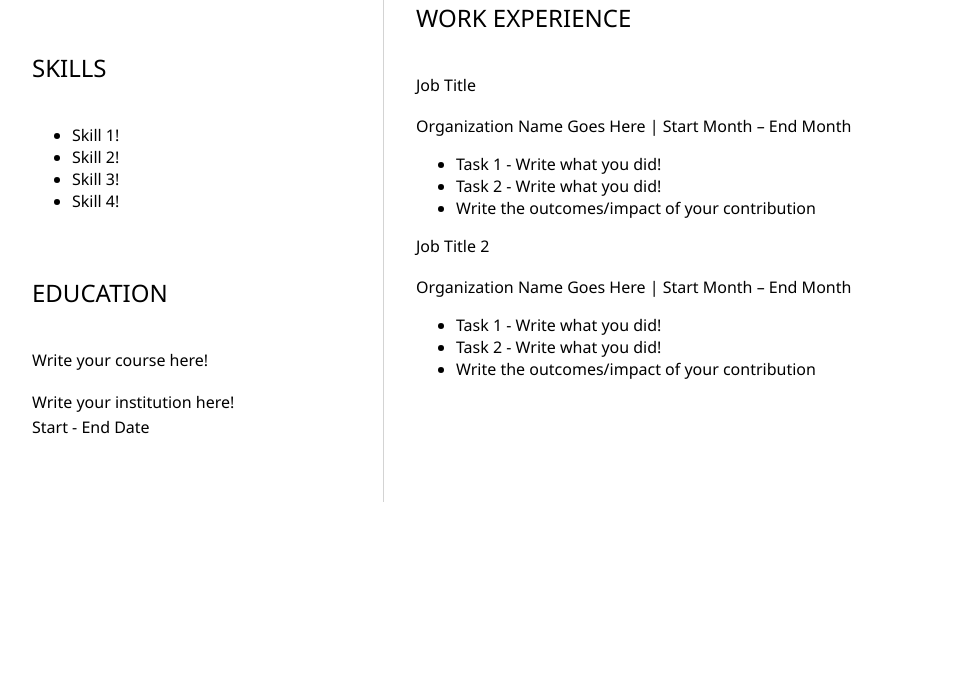
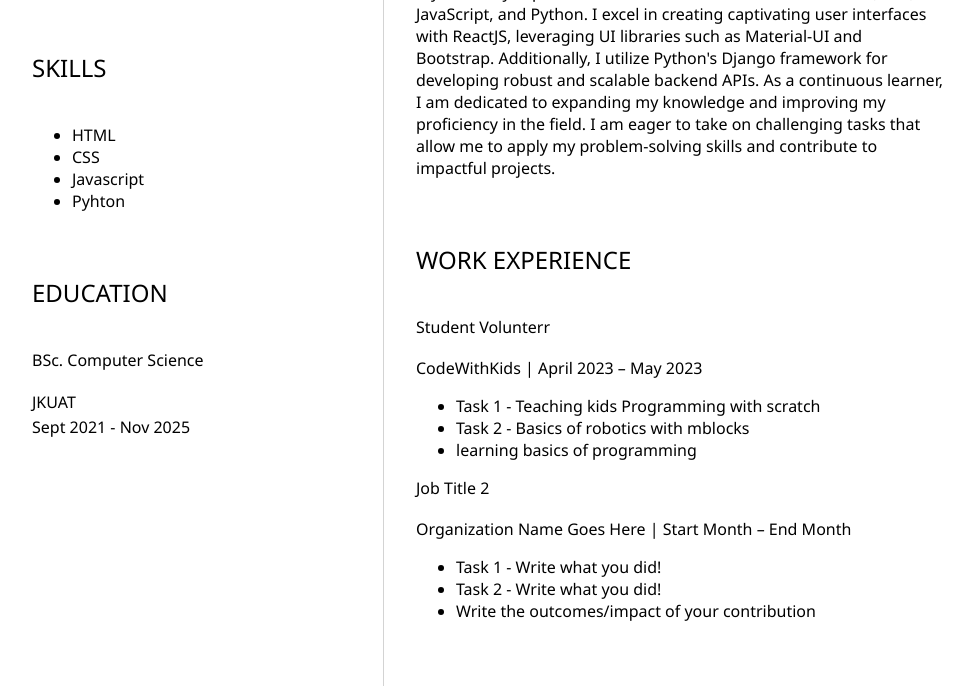
Before and after one commit to Edwin574/Resume, a plain HTML site: page index.html in a window 1280 px wide. Shown: the part 422-1108 px from the top of the page, without its empty margins (160-1133 px from the left). Before the commit the page ends 924 px from the top, so only its background shows below. Drawn offline with Linux system fonts and the light colour scheme.

Commit message:
initial commit

```diff
--- a/index.html
+++ b/index.html
@@ -1,16 +1,17 @@
 <html>
+
 <head>
     <link href="style.css" rel="stylesheet">
     <link rel="stylesheet" href="https://cdnjs.cloudflare.com/ajax/libs/font-awesome/5.15.4/css/all.min.css">
-        <title>Julia Muiruri</title>
+    <title>Edwin</title>
 </head>
 
 <body>
     <header id="header">
         <!-- resume header with your name and title -->
-			<h1>Julia Muiruri</h1>
+        <h1>Edwin Owino</h1>
         <hr>
-			Faculty Demo
+        Student
         <hr>
     </header>
     <main>
@@ -20,36 +21,36 @@
                 <!-- contact info including social media -->
                 <p>
                     <i class="fa fa-envelope" aria-hidden="true"></i>
-                        <a href="mailto:username@domain.top-level domain">Write your email here</a>
+                    <a href="mailto:username@domain.top-level domain">edwin.owino@students.jkuat.ac.ke</a>
                 </p>
                 <p>
                     <i class="fab fa-github" aria-hidden="true"></i>
-                        <a href="github.com/yourGitHubUsername">Write your username here!</a>
+                    <a href="github.com/yourGitHubUsername">Edwin574</a>
                 </p>
                 <p>
                     <i class="fab fa-linkedin" aria-hidden="true"></i>
-                        <a href="linkedin.com/yourLinkedInUsername">Write your username here!</a>
+                    <a href="linkedin.com/yourLinkedInUsername">Edwin Owino</a>
                 </p>
             </section>
             <section>
                 <h2>SKILLS</h2>
                 <!-- your skills -->
                 <ul>
-                        <li>Skill 1!</li>
-                        <li>Skill 2!</li>
-                        <li>Skill 3!</li>
-                        <li>Skill 4!</li>
+                    <li>HTML</li>
+                    <li>CSS</li>
+                    <li>Javascript</li>
+                    <li>Pyhton</li>
                 </ul>
             </section>
             <section>
                 <h2>EDUCATION</h2>
                 <!-- your education -->
-                    <h3>Write your course here!</h3>
+                <h3>BSc. Computer Science</h3>
                 <p>
-                        Write your institution here!
+                    JKUAT
                 </p>
                 <p>
-                        Start - End Date
+                    Sept 2021 - Nov 2025
                 </p>
             </section>
         </article>
@@ -57,19 +58,28 @@
             <section>
                 <h2>ABOUT</h2>
                 <!-- about you -->
-                    <p>Write a blurb about yourself!</p>
+                <p>Hi there! I'm Edwin Owino, a passionate Computer Science student at JKUAT. Currently in my second
+                    year, I thrive on the challenges of problem-solving and constantly seeking new opportunities to
+                    sharpen my skills.
+                    My expertise lies in a tech-stack that includes HTML, CSS, JavaScript, and Python. I excel in
+                    creating captivating user interfaces with ReactJS, leveraging UI libraries such as Material-UI and
+                    Bootstrap. Additionally, I utilize Python's Django framework for developing robust and scalable
+                    backend APIs.
+                    As a continuous learner, I am dedicated to expanding my knowledge and improving my proficiency in
+                    the field. I am eager to take on challenging tasks that allow me to apply my problem-solving skills
+                    and contribute to impactful projects.</p>
             </section>
             <section>
                 <h2>WORK EXPERIENCE</h2>
                 <!-- your work experience -->
-                    <h3>Job Title</h3>
+                <h3>Student Volunterr</h3>
                 <p>
-                        Organization Name Goes Here | Start Month – End Month
+                    CodeWithKids | April 2023 – May 2023
                 </p>
                 <ul>
-                            <li>Task 1 - Write what you did!</li>
-                            <li>Task 2 - Write what you did!</li>
-                            <li>Write the outcomes/impact of your contribution</li>
+                    <li>Task 1 - Teaching kids Programming with scratch</li>
+                    <li>Task 2 - Basics of robotics with mblocks</li>
+                    <li>learning basics of programming</li>
 
                 </ul>
 
@@ -87,4 +97,5 @@
         </article>
     </main>
 </body>
+
 </html>
```
Lines whose indentation alone changed are shown as unchanged.
